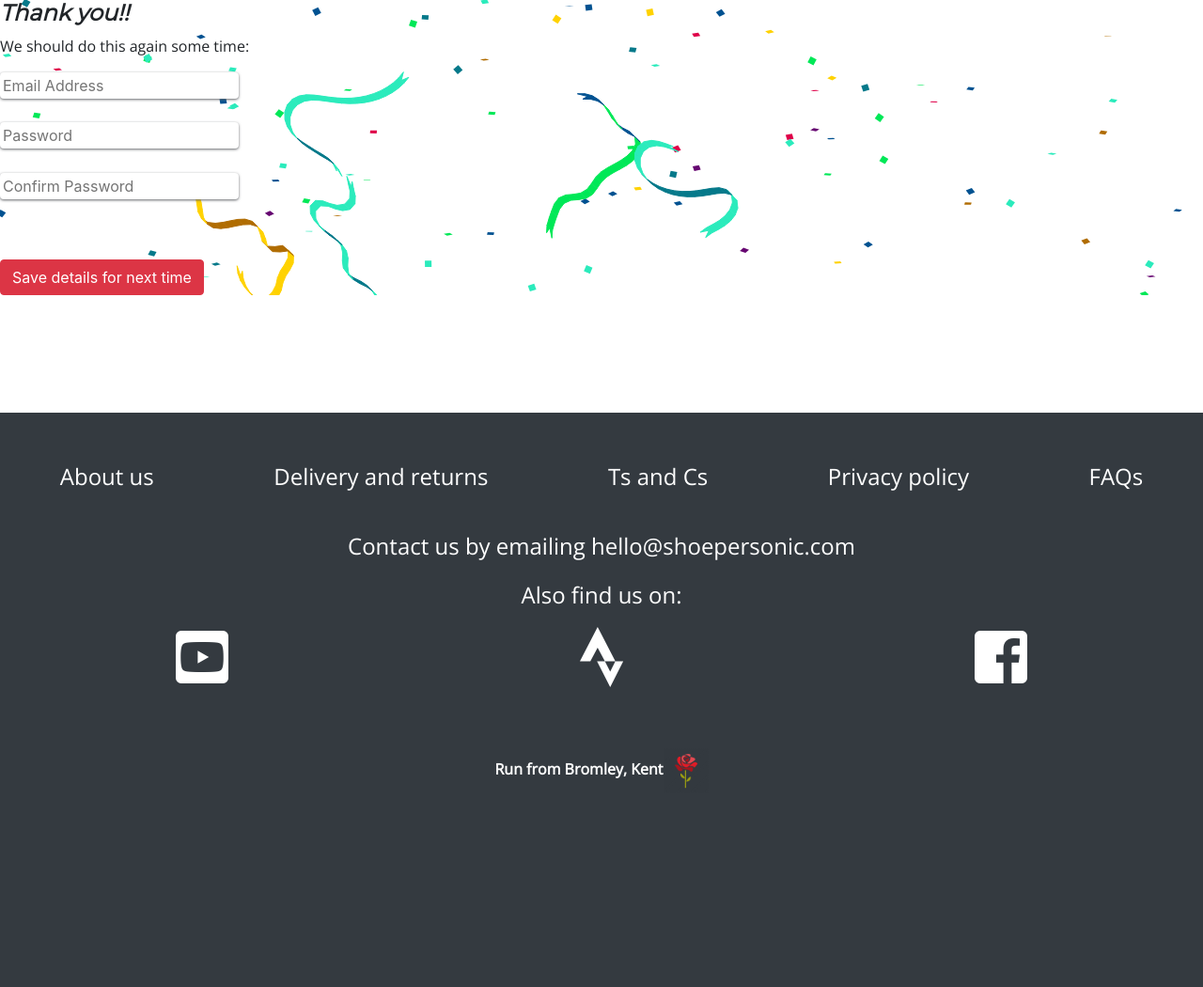
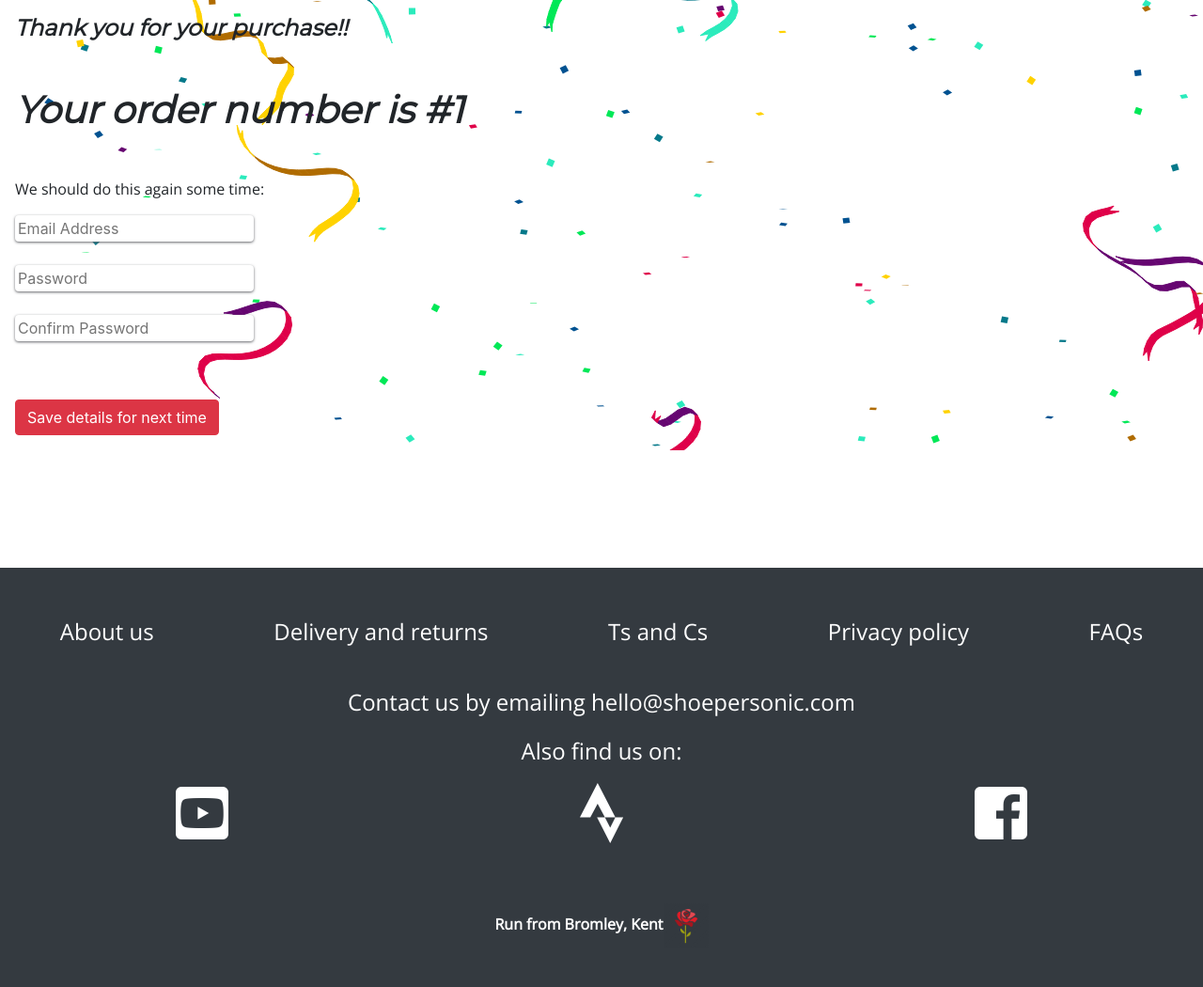
Before and after one commit to harryphelps2/shoepersonic2, a Django app: template checkout/templates/order_submitted.html in a window 1280 px wide. Shown: the part 74-1124 px from the top of the page at 94% size. Before the commit the page ends 913 px from the top, so only its background shows below. Run offline with Django 3.2, Linux system fonts and the light colour scheme; tables that the repository leaves empty hold one stand-in row (values such as "Sample post"); the template is opened without the code that fills it: values that come from a table or form of the project are taken from there, most other values are stand-ins (such as "Sample title", 1, 10 or a date in 2020); some libraries are stand-ins or nearby versions.

Commit message:
Fix purchase bug.

```diff
--- a/checkout/templates/order_submitted.html
+++ b/checkout/templates/order_submitted.html
@@ -14,13 +14,16 @@
         <p>We'll send you another email once we have accepted the order and it is on its way.</p>
         <a href="{% url 'index' %}" class="btn btn-primary btn-lg btn-block btn-success front-page-hero-text__button">Home</a>
     {% else %}
-        <h2>Thank you!!</h2>
+        <div class="p-3">
+            <h2>Thank you for your purchase!!</h2>
+            <h1 class="my-5">Your order number is #{{ order_id }}</h1>
             <p>We should do this again some time:</p>
-        <form method="post" id="save_new_user" action="{% url 'order_submitted' %}">
+            <form method="post" id="save_new_user" action="{% url 'order_submitted' order_id %}">
                 {% csrf_token %}
                 {{ registration_form|crispy }}
                 <button class="btn btn-primary btn-danger confetti-text__button" type="submit">Save details for next time</button>
             </form>
+        </div>
     {% endif %}
     </div>
 </div>
--- a/checkout/views.py
+++ b/checkout/views.py
@@ -121,11 +121,11 @@ def submit_order(request):
         order = OrderForm(order_details).save(commit=False)
         order.date = timezone.now()
         user = request.user
+        order_id = order.id
         if user.is_authenticated:
             order.user = request.user
-            order_id = order.id
         order.save()
-        order_id = order.id
+        print(order_id)
 
         basket = request.session.get('basket', {})
         if not basket:
@@ -183,7 +183,6 @@ def submit_order(request):
 
 def order_submitted(request, order_id):
     """Congratulations and save details for next time"""
-    # If the user is authenticated
     profile_details = ['first_name', 'last_name', 'running_club', 'address_line_1', 'address_line_2', 'address_line_3', 'town_or_city', 'county', 'postcode']
     details_to_update = False
     marketing_opted_in = False
--- a/static/js/stripe.js
+++ b/static/js/stripe.js
@@ -1,6 +1,6 @@
 //Publishable key
+// var stripe = Stripe('pk_test_oGzjqmtiyqFycxaJ7nO1aTgL');
 var stripe = Stripe('pk_live_urIIwRtSd5m2hbmLgW4uf9Y2');
-
 
 
 var elements = stripe.elements();
--- a/templates/base.html
+++ b/templates/base.html
@@ -123,6 +123,8 @@
 
         <script src="https://js.stripe.com/v3/"></script>
         <script src="{% static 'js/stripe.js' %}"></script>
+
+        <!-- <link rel="stylesheet" href="../static/js/stripe.js">  -->
         <script src="{% static 'js/script.js' %}"></script>
 
         <!-- <script type="text/javascript" src="../../../static/slick/slick.min.js"></script>
```
Lines whose indentation alone changed are shown as unchanged.
